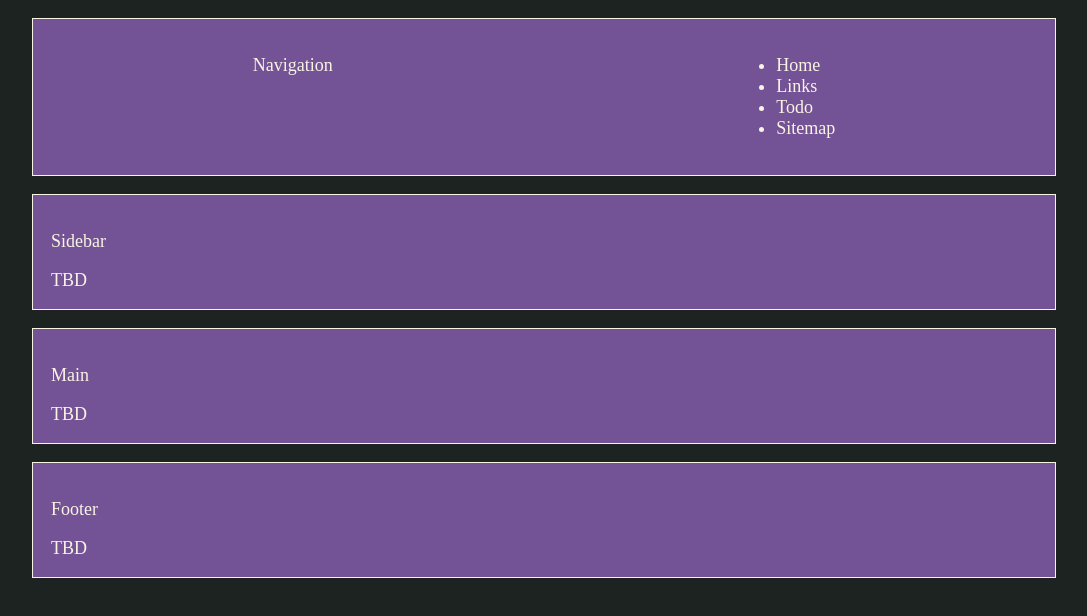
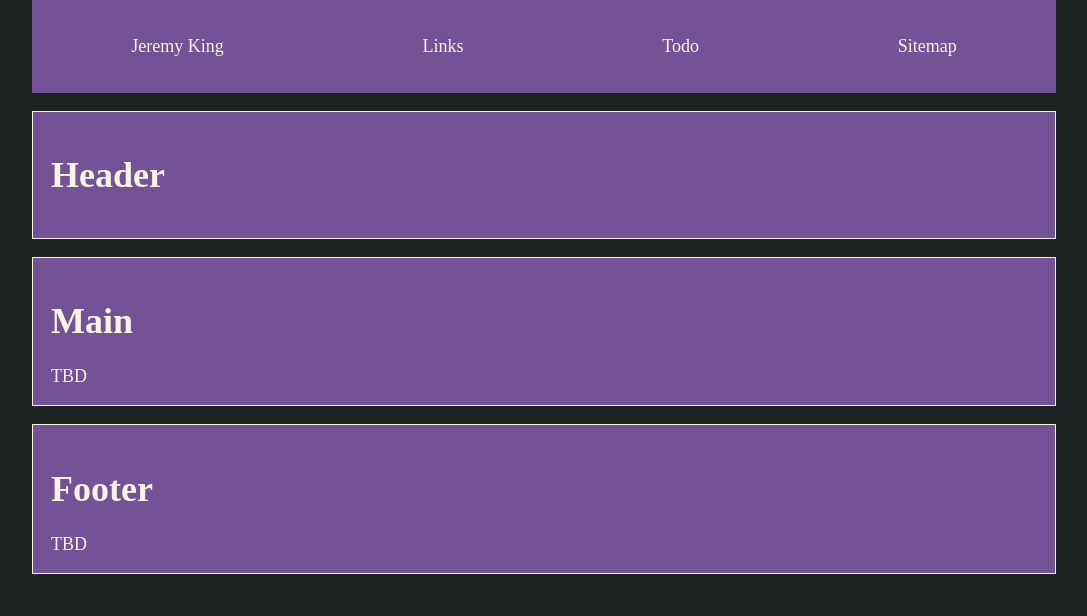
Before and after one commit to codazendev/jgking.dev, an Eleventy site: page content/index.html in a window 1280 px wide. Shown: the whole page, without its empty margins (96-1183 px from the left). Built offline with nearby package versions, Linux system fonts and the light colour scheme; Eleventy itself is replaced by a stand-in of ours; files that its build step writes are made by us from their sources; a web font is replaced by a local one.

Commit message:
update pages

```diff
--- a/content/_includes/base.njk
+++ b/content/_includes/base.njk
@@ -2,37 +2,31 @@
 <html lang="en">
     <head>
         <meta charset="utf-8">
-        <title>{{ title }}{% if title !== "jgking.dev" %} | jgking.dev{% endif %}</title>
+        <title>{{ title }}{% if title !== "Jeremy King" %} | Jeremy King{% endif %}</title>
         <meta name="viewport" content="width=device-width, initial-scale=1.0">
         <meta name="description" content="Website of Jeremy King">
         <link rel="favicon" href="">
         <link rel="stylesheet" href="/assets/css/base.css">
     </head>
     <body>
-        <nav class="box">
-            <p>Navigation</p>
-            <ul id="navlist">
-                <li><a href="/">Home</a></li>
-                <li><a href="/links/">Links</a></li>
-                <li><a href="/todo/">Todo</a></li>
-                <li><a href="/sitemap/">Sitemap</a></li>
-            </ul>
+        <nav>
+            <a href="/">Jeremy King</a>
+            <a href="/links/">Links</a>
+            <a href="/todo/">Todo</a>
+            <a href="/sitemap/">Sitemap</a>
         </nav>
 
-        <div id="content">
-            <aside class="box" id="sidebar">
-                <p>Sidebar</p>
-                TBD
-            </aside>
+        <header class="box">
+            <h1>Header</h1>
+        </header>
 
-            <main class="box">
-                <p>Main</p>
-                {{ content | safe }}
-            </main>
-        </div>
+        <main class="box">
+            <h1>Main</h1>
+            {{ content | safe }}
+        </main>
 
         <footer class="box">
-        <p>Footer</p>
+        <h1>Footer</h1>
             TBD
         </footer>
     </body>
--- a/content/index.html
+++ b/content/index.html
@@ -1,5 +1,5 @@
 ---
 layout: base
-title: Home
+title: Jeremy King
 ---
 TBD
```
Also changed, not shown: content/about.html (+1 -1 lines), content/links.html (+1 -1 lines), content/todo.html (+1 -1 lines), content/typography.html (+1 -1 lines), content/uses.html (+1 -1 lines).
